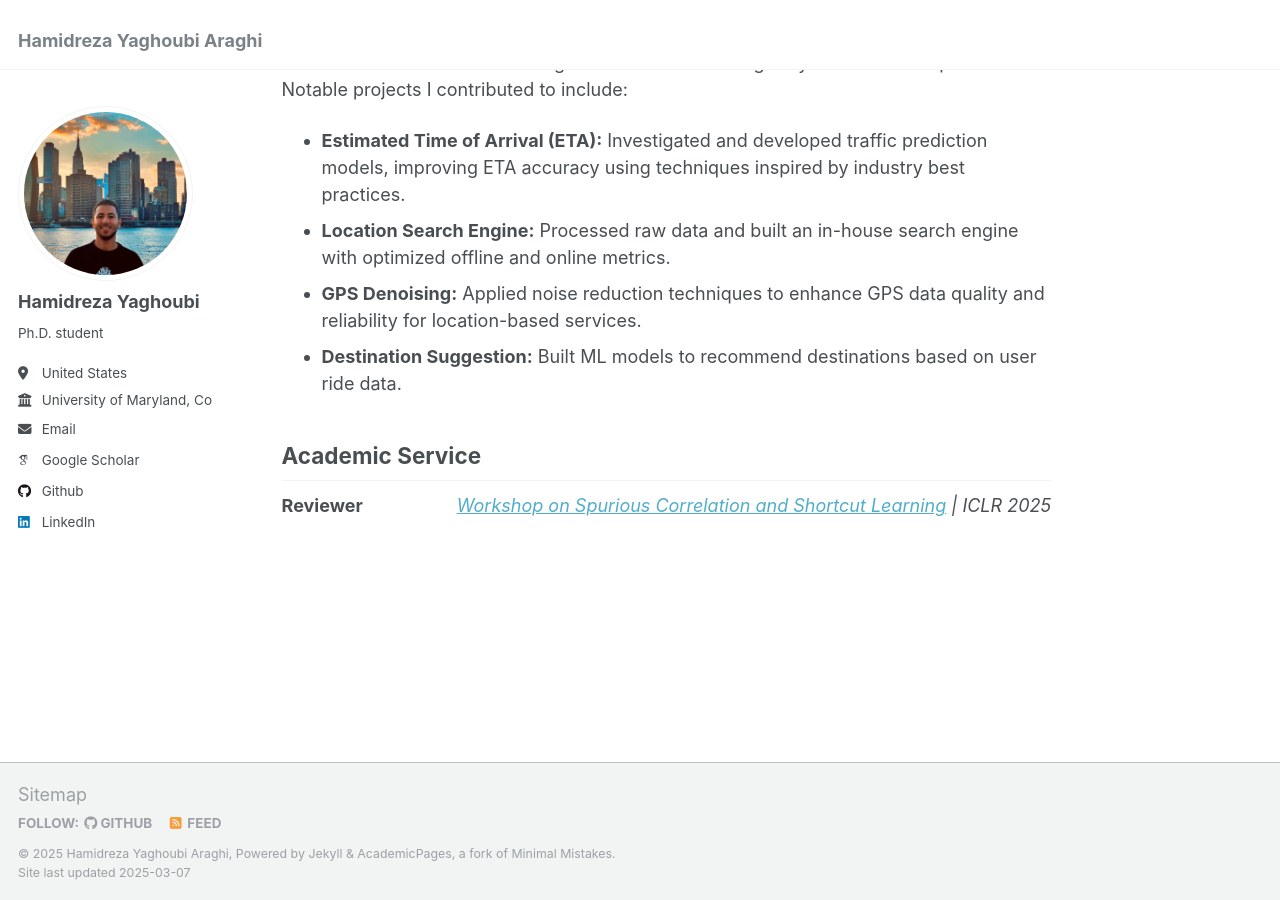
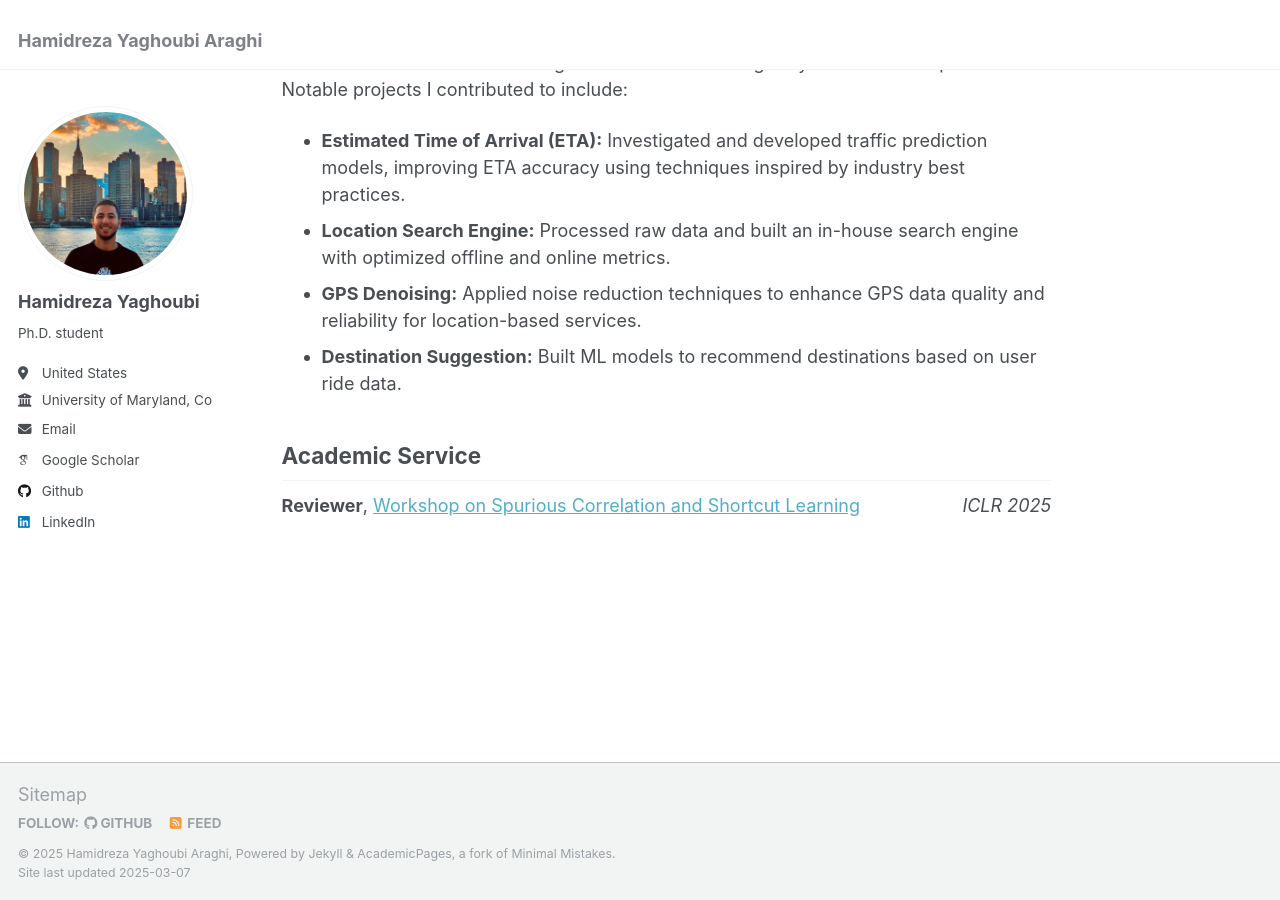
Before and after one commit to HamidrezaYaghoubi/HamidrezaYaghoubi.github.io, a Jekyll site: the page built from _pages/about.md, in a window 1280 px wide and 900 px high, scrolled down 824 px. Built offline with Jekyll 4.4.1, drawn with Linux system fonts in a browser that asks for light colours; some web fonts are replaced.

```diff
--- a/_pages/about.md
+++ b/_pages/about.md
@@ -37,9 +37,9 @@ Academic Service
 ------
 <div style="display: flex; justify-content: space-between; align-items: baseline;">
   <div>
-    <strong>Reviewer</strong>
+    <strong>Reviewer</strong>, <a href="https://scslworkshop.github.io" target="_blank">Workshop on Spurious Correlation and Shortcut Learning</a>
   </div>
   <div style="text-align: right; font-style: italic;">
-    <a href="https://scslworkshop.github.io" target="_blank">Workshop on Spurious Correlation and Shortcut Learning</a> | ICLR 2025
+    ICLR 2025
   </div>
 </div>
```
